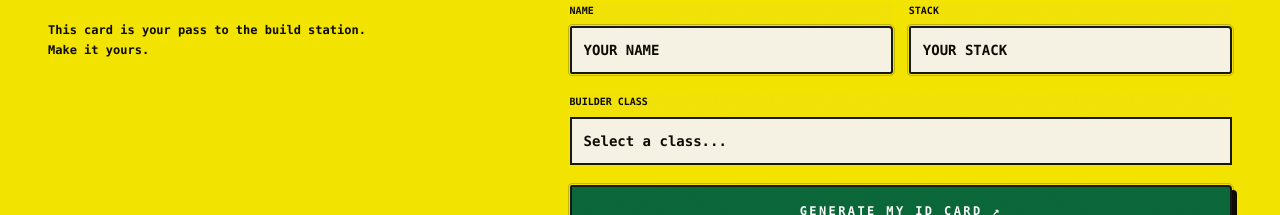
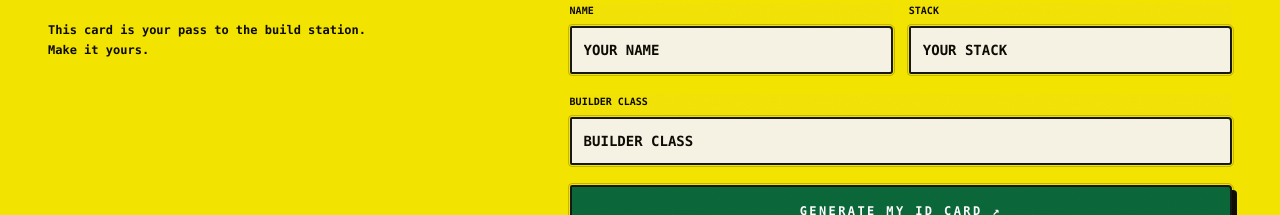
Before and after one commit to Aryan-Protein-Vala/FrameInGoa, a Next.js app: page / in a window 1280 px wide. Shown: the part 875-1090 px from the top of the page. Built offline with nearby package versions, Linux system fonts and the light colour scheme; grey boxes are pictures that could not be loaded; a web font is replaced by a local one.

Commit message:
feat: change builder class to datalist, replace systems engg with infra wizard

```diff
--- a/components/id-card-generator.tsx
+++ b/components/id-card-generator.tsx
@@ -386,7 +386,7 @@ export function IdCardGenerator() {
               <input onClick={(e) => ((e.target as HTMLInputElement).value = '')} ref={fileInput} type="file" accept="image/*,.heic" className="sr-only" onChange={(e: ChangeEvent<HTMLInputElement>) => loadFile(e.target.files?.[0])} />
             </div>
             <div className="grid gap-4 sm:grid-cols-2"><label className="font-mono text-[10px] font-black uppercase">Name<input value={form.name} onChange={(e) => update('name', e.target.value)} className="mt-2 w-full border-2 border-foreground bg-background px-3 py-3 font-mono text-sm font-bold outline-none focus:ring-2 focus:ring-foreground" /></label><label className="font-mono text-[10px] font-black uppercase">Stack<input value={form.stack} onChange={(e) => update('stack', e.target.value)} className="mt-2 w-full border-2 border-foreground bg-background px-3 py-3 font-mono text-sm font-bold outline-none focus:ring-2 focus:ring-foreground" /></label></div>
-            <label className="font-mono text-[10px] font-black uppercase">Builder class<select value={form.className} onChange={(e) => update('className', e.target.value)} className="mt-2 w-full border-2 border-foreground bg-background px-3 py-3 font-mono text-sm font-bold outline-none focus:ring-2 focus:ring-foreground appearance-none rounded-none cursor-pointer"><option value="BUILDER CLASS">Select a class...</option><option value="10X ENGINEER">10x Engineer</option><option value="VIBE CODER">Vibe Coder</option><option value="FULLSTACK ALCHEMIST">Fullstack Alchemist</option><option value="EDGE LORD">Edge Lord</option><option value="AI WRANGLER">AI Wrangler</option><option value="DESIGN ENGINEER">Design Engineer</option><option value="PROTOCOL ARCHITECT">Protocol Architect</option><option value="0 TO 1 SPECIALIST">0 to 1 Specialist</option><option value="PIXEL PERFECTOR">Pixel Perfector</option><option value="SYSTEMS ENGG">Systems Engg</option></select></label>
+            <label className="font-mono text-[10px] font-black uppercase">Builder class<input list="builder-classes" value={form.className} onChange={(e) => update('className', e.target.value)} placeholder="Select or type a class..." className="mt-2 w-full border-2 border-foreground bg-background px-3 py-3 font-mono text-sm font-bold outline-none focus:ring-2 focus:ring-foreground" /><datalist id="builder-classes"><option value="BUILDER CLASS" /><option value="10X ENGINEER" /><option value="VIBE CODER" /><option value="FULLSTACK ALCHEMIST" /><option value="EDGE LORD" /><option value="AI WRANGLER" /><option value="DESIGN ENGINEER" /><option value="PROTOCOL ARCHITECT" /><option value="0 TO 1 SPECIALIST" /><option value="PIXEL PERFECTOR" /><option value="INFRA WIZARD" /></datalist></label>
             <button onClick={generate} className="w-full border-2 border-foreground bg-[#0B6839] px-6 py-4 font-mono text-xs font-black uppercase tracking-[0.2em] text-white">{generated ? 'CARD GENERATED ✓' : 'GENERATE MY ID CARD ↗'}</button>
           </div>
         </div>
```
